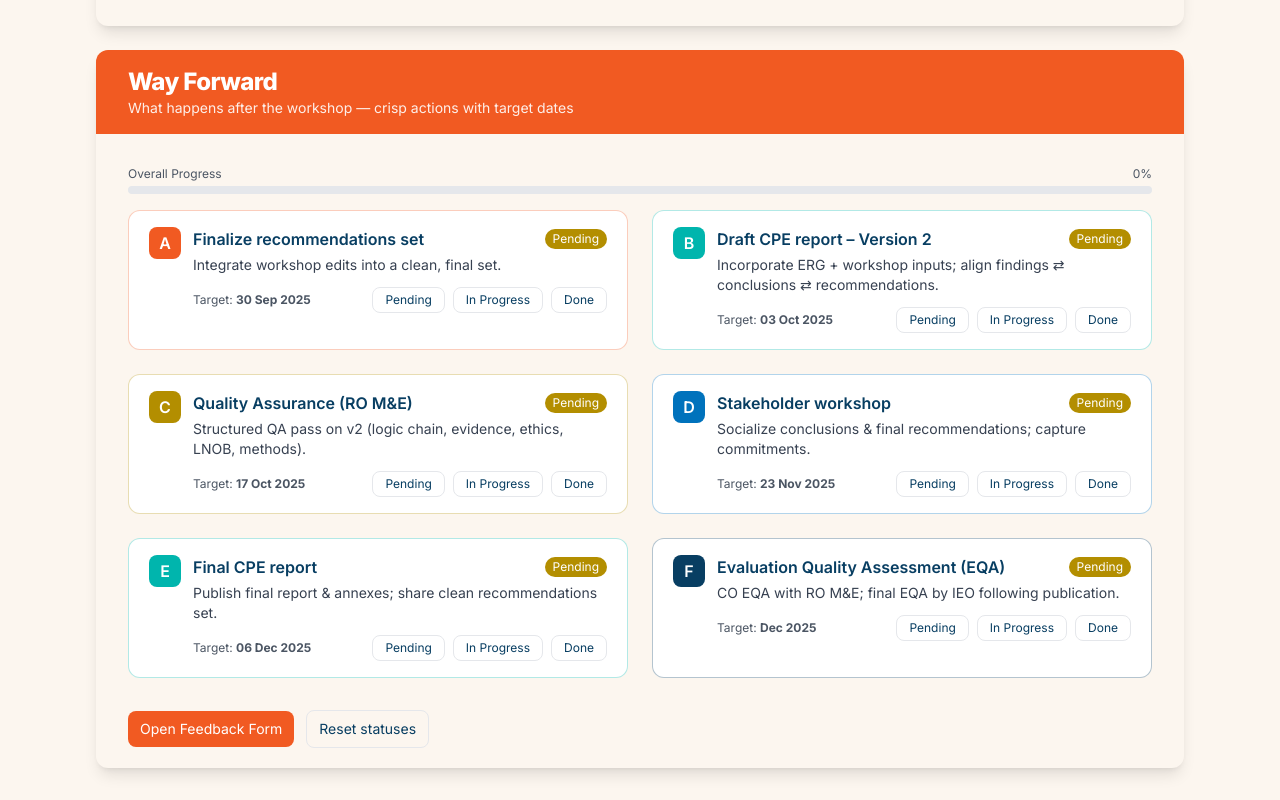
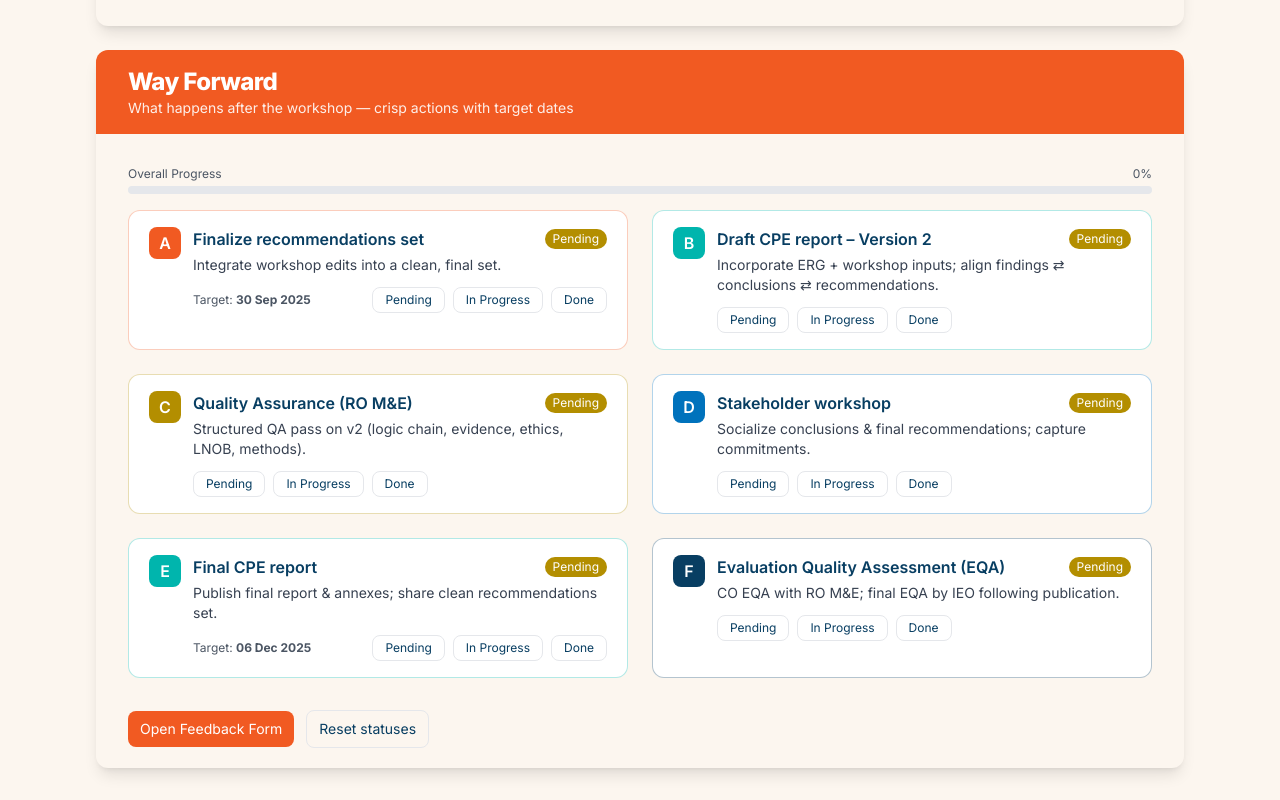
Before and after one commit to rafijahiin/recommendation-workshop-v3, a plain HTML site: page index.html in a window 1280 px wide. Shown: the part 4017-4817 px from the top of the page. Drawn offline with nearby package versions, Linux system fonts and the light colour scheme.

Commit message:
index.html

```diff
--- a/index.html
+++ b/index.html
@@ -848,7 +848,6 @@
                 </div>
                 <p class="text-sm text-gray-700 mt-1">Incorporate ERG + workshop inputs; align findings ⇄ conclusions ⇄ recommendations.</p>
                 <div class="mt-3 flex items-center justify-between text-xs">
-                  <span class="text-gray-600">Target: <strong>03 Oct 2025</strong></span>
                   <div class="flex items-center gap-2">
                     <button class="wf-btn px-3 py-1 rounded-lg border hover:bg-orange-50" data-id="b" data-state="Pending">Pending</button>
                     <button class="wf-btn px-3 py-1 rounded-lg border hover:bg-orange-50" data-id="b" data-state="In Progress">In Progress</button>
@@ -869,7 +868,6 @@
                 </div>
                 <p class="text-sm text-gray-700 mt-1">Structured QA pass on v2 (logic chain, evidence, ethics, LNOB, methods).</p>
                 <div class="mt-3 flex items-center justify-between text-xs">
-                  <span class="text-gray-600">Target: <strong>17 Oct 2025</strong></span>
                   <div class="flex items-center gap-2">
                     <button class="wf-btn px-3 py-1 rounded-lg border hover:bg-orange-50" data-id="c" data-state="Pending">Pending</button>
                     <button class="wf-btn px-3 py-1 rounded-lg border hover:bg-orange-50" data-id="c" data-state="In Progress">In Progress</button>
@@ -890,7 +888,6 @@
                 </div>
                 <p class="text-sm text-gray-700 mt-1">Socialize conclusions & final recommendations; capture commitments.</p>
                 <div class="mt-3 flex items-center justify-between text-xs">
-                  <span class="text-gray-600">Target: <strong>23 Nov 2025</strong></span>
                   <div class="flex items-center gap-2">
                     <button class="wf-btn px-3 py-1 rounded-lg border hover:bg-orange-50" data-id="d" data-state="Pending">Pending</button>
                     <button class="wf-btn px-3 py-1 rounded-lg border hover:bg-orange-50" data-id="d" data-state="In Progress">In Progress</button>
@@ -932,7 +929,6 @@
                 </div>
                 <p class="text-sm text-gray-700 mt-1">CO EQA with RO M&E; final EQA by IEO following publication.</p>
                 <div class="mt-3 flex items-center justify-between text-xs">
-                  <span class="text-gray-600">Target: <strong>Dec 2025</strong></span>
                   <div class="flex items-center gap-2">
                     <button class="wf-btn px-3 py-1 rounded-lg border hover:bg-orange-50" data-id="f" data-state="Pending">Pending</button>
                     <button class="wf-btn px-3 py-1 rounded-lg border hover:bg-orange-50" data-id="f" data-state="In Progress">In Progress</button>
```
